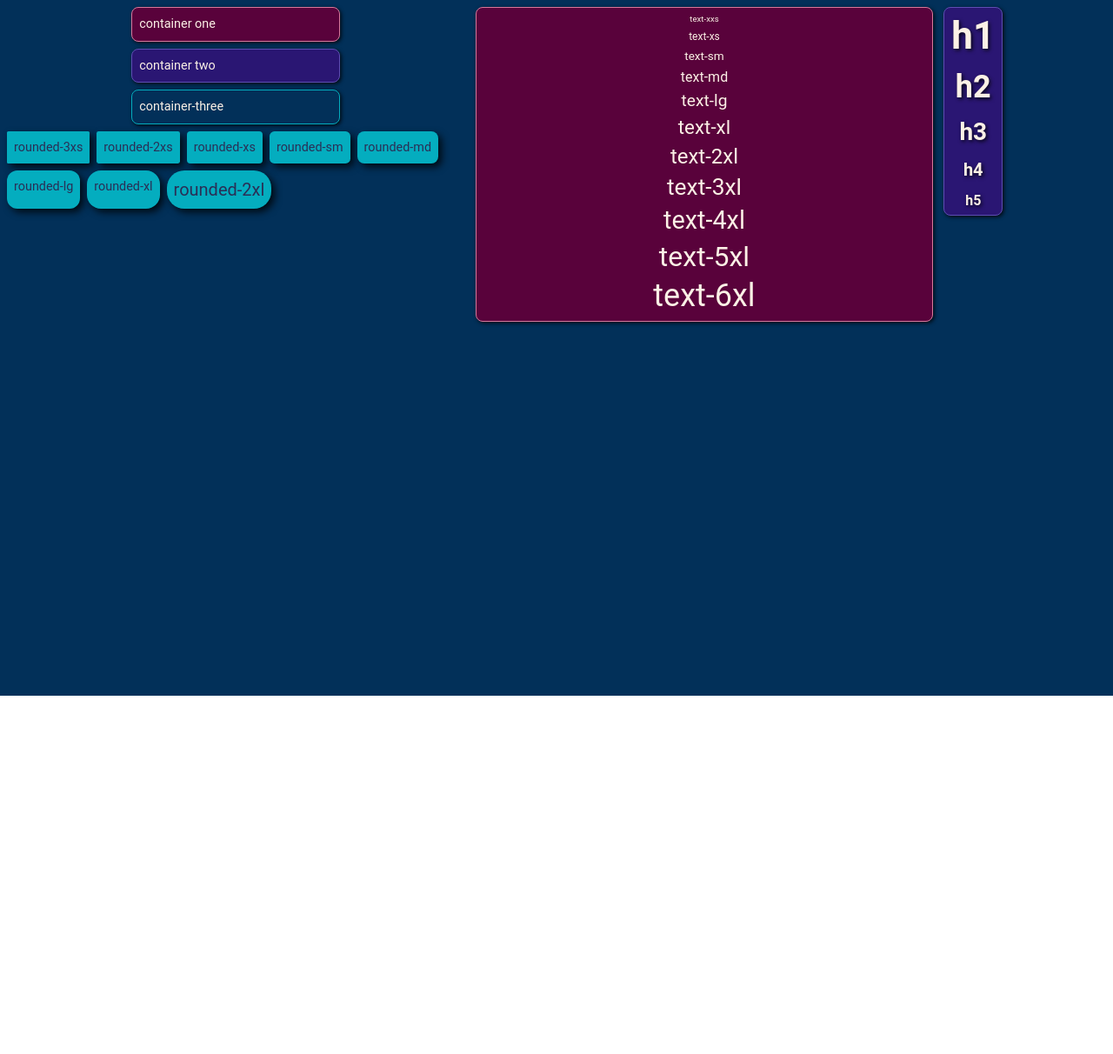
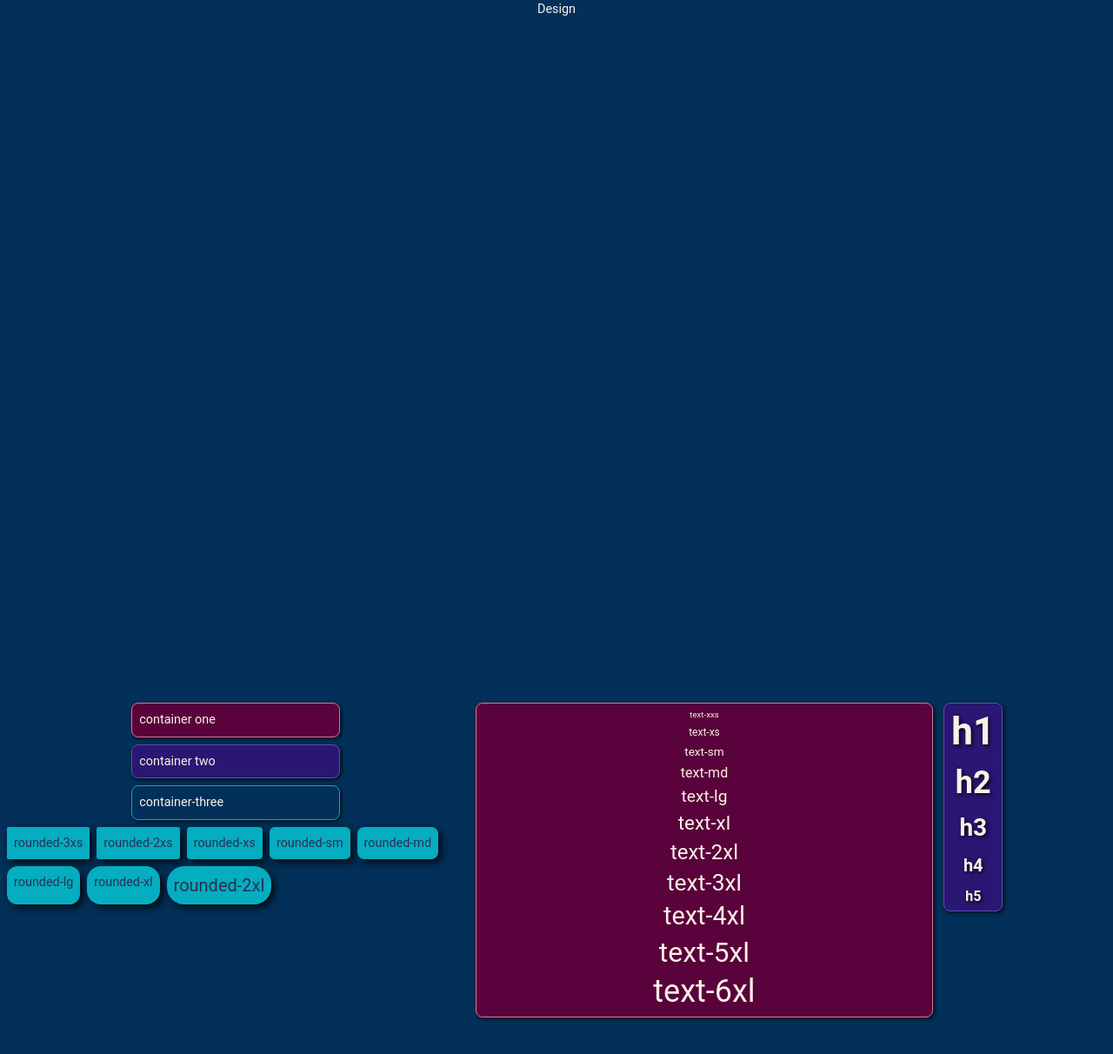
Before and after one commit to EvanMarie/learning-angular, an Angular app: page /design in a window 1280 px wide. Before the commit this address led to /. Shown: the top 1212 px of the page at 87% size. Before the commit the page ends 800 px from the top, so only its background shows below. Built offline with nearby package versions, Linux system fonts and the light colour scheme.

Commit message:
trying to figure out routes

```diff
--- a/src/app/app.component.html
+++ b/src/app/app.component.html
@@ -1,48 +1,9 @@
 <main>
-  <div class="wrapfull p-md gap-lg">
-    <div class="vstack md:w-5/12 gap-md">
-      <div class="vstackfull gap-md items-center">
-        <div class="container-one h-fit w-30vh">container one</div>
-        <div class="container-two h-fit w-30vh">container two</div>
-        <div class="container-three h-fit w-30vh">container-three</div>
-      </div>
-      <div class="wrapfull gap-md">
-        <div class="simple-container rounded-3xs">rounded-3xs</div>
-        <div class="simple-container rounded-2xs">rounded-2xs</div>
-        <div class="simple-container rounded-xs">rounded-xs</div>
-        <div class="simple-container rounded-sm">rounded-sm</div>
-        <div class="simple-container rounded-md">rounded-md</div>
-        <div class="simple-container rounded-lg">rounded-lg</div>
-        <div class="simple-container rounded-xl">rounded-xl</div>
-        <div class="simple-container rounded-2xl text-xl">rounded-2xl</div>
-      </div>
+  <button type="button" routerLink="/design" class="text-100">Design</button>
 
-    </div>
-
-    <div class="vstack container-one gap-md bg-100 p-2vh items-center md:w-5/12">
-      <p class="txt-xxs">text-xxs</p>
-      <p class="txt-xs">text-xs</p>
-      <p class="txt-sm">text-sm</p>
-      <p class="txt-md">text-md</p>
-      <p class="txt-lg">text-lg</p>
-      <p class="txt-xl">text-xl</p>
-      <p class="txt-2xl">text-2xl</p>
-      <p class="txt-3xl">text-3xl</p>
-      <p class="txt-4xl">text-4xl</p>
-      <p class="txt-5xl">text-5xl</p>
-      <p class="txt-6xl">text-6xl</p>
-    </div>
-    <div class="vstack container-two gap-xl bg-100 p-2vh items-center h-fit">
-      <h1>h1</h1>
-      <h2>h2</h2>
-      <h3>h3</h3>
-      <h4>h4</h4>
-      <h5>h5</h5>
-    </div>
-  </div>
 
 
 </main>
 
 
-<router-outlet />
+<router-outlet></router-outlet>
--- a/src/app/app.routes.ts
+++ b/src/app/app.routes.ts
@@ -1,3 +1,10 @@
 import { Routes } from '@angular/router';
+import { AppComponent } from './app.component';
+import { DesignComponent } from './design/design.component';
 
-export const routes: Routes = [];
+const routes: Routes = [
+  { path: '', component: AppComponent },
+  { path: 'design', component: DesignComponent },
+];
+
+export default routes;
--- /dev/null
+++ b/src/app/design/design.component.html
@@ -0,0 +1,45 @@
+<main>
+    <div class="wrapfull p-md gap-lg">
+        <div class="vstack md:w-5/12 gap-md">
+            <div class="vstackfull gap-md items-center">
+                <div class="container-one h-fit w-30vh">container one</div>
+                <div class="container-two h-fit w-30vh">container two</div>
+                <div class="container-three h-fit w-30vh">container-three</div>
+            </div>
+            <div class="wrapfull gap-md">
+                <div class="simple-container rounded-3xs">rounded-3xs</div>
+                <div class="simple-container rounded-2xs">rounded-2xs</div>
+                <div class="simple-container rounded-xs">rounded-xs</div>
+                <div class="simple-container rounded-sm">rounded-sm</div>
+                <div class="simple-container rounded-md">rounded-md</div>
+                <div class="simple-container rounded-lg">rounded-lg</div>
+                <div class="simple-container rounded-xl">rounded-xl</div>
+                <div class="simple-container rounded-2xl text-xl">rounded-2xl</div>
+            </div>
+
+        </div>
+
+        <div class="vstack container-one gap-md bg-100 p-2vh items-center md:w-5/12">
+            <p class="txt-xxs">text-xxs</p>
+            <p class="txt-xs">text-xs</p>
+            <p class="txt-sm">text-sm</p>
+            <p class="txt-md">text-md</p>
+            <p class="txt-lg">text-lg</p>
+            <p class="txt-xl">text-xl</p>
+            <p class="txt-2xl">text-2xl</p>
+            <p class="txt-3xl">text-3xl</p>
+            <p class="txt-4xl">text-4xl</p>
+            <p class="txt-5xl">text-5xl</p>
+            <p class="txt-6xl">text-6xl</p>
+        </div>
+        <div class="vstack container-two gap-xl bg-100 p-2vh items-center h-fit">
+            <h1>h1</h1>
+            <h2>h2</h2>
+            <h3>h3</h3>
+            <h4>h4</h4>
+            <h5>h5</h5>
+        </div>
+    </div>
+
+
+</main>
--- a/src/main.ts
+++ b/src/main.ts
@@ -1,6 +1,13 @@
 import { bootstrapApplication } from '@angular/platform-browser';
-import { appConfig } from './app/app.config';
 import { AppComponent } from './app/app.component';
+import { provideRouter } from '@angular/router';
+import { importProvidersFrom } from '@angular/core';
+import { BrowserModule } from '@angular/platform-browser';
+import routes from './app/app.routes';
 
-bootstrapApplication(AppComponent, appConfig)
-  .catch((err) => console.error(err));
+bootstrapApplication(AppComponent, {
+  providers: [
+    importProvidersFrom(BrowserModule),
+    provideRouter(routes)
+  ]
+}).catch(err => console.error(err));
```
Also changed, not shown: src/app/design/design.component.ts (added, +12 -0 lines), src/app/design/design.component.css (added), 1 other file (tests, documents, lock files or other folders).
